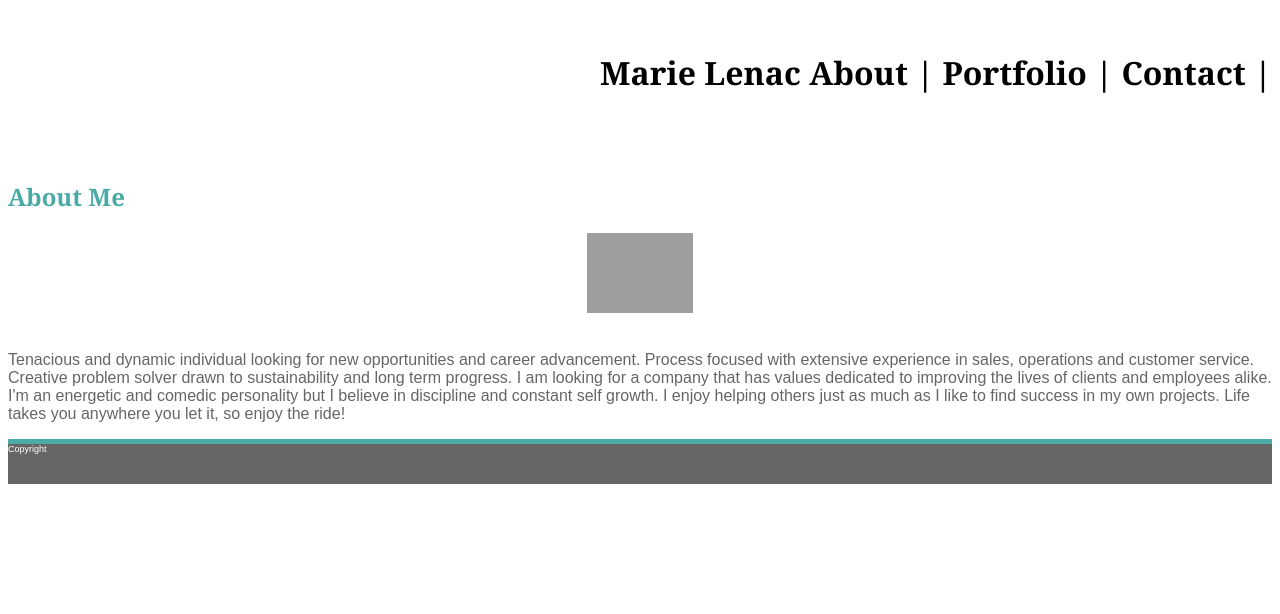
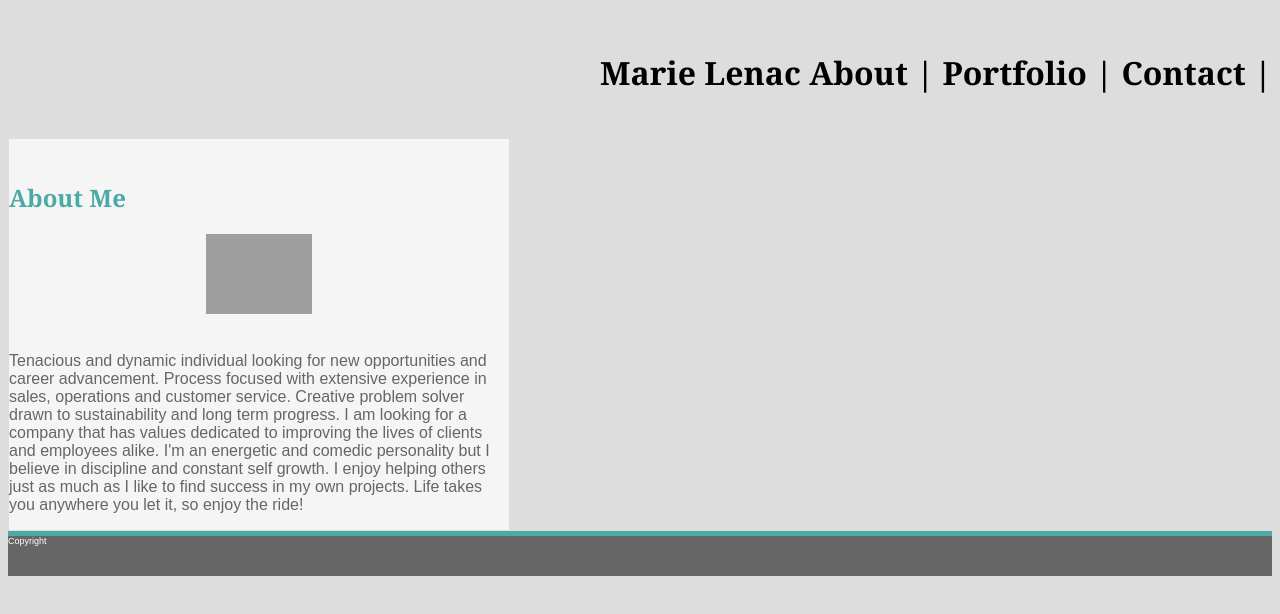
Before and after one commit to ken00alx/Week1-HW-portfolio-, a plain HTML site: page index.html in a window 1280 px wide. Drawn offline with Linux system fonts and the light colour scheme; grey boxes are pictures that could not be loaded.

Commit message:
Added box around main area

```diff
--- a/assets/css/style.css
+++ b/assets/css/style.css
@@ -1,10 +1,11 @@
 body{
-    background-color: #ffffff;
+    background-color: #dddddd;
     font-family: Georgia, 'Times New Roman', Times, serif;
 }
 
 .about-me{
     color: #4aaaa5;
+    border-bottom-color: #666666;
 
 }
 
@@ -56,5 +57,9 @@ h1{
 }
 
 .main-area{
+    border: 1px solid #dddddd;
+    width: 500px;
+    height: fit-content;
+    background-color: whitesmoke;
 
 }
```
